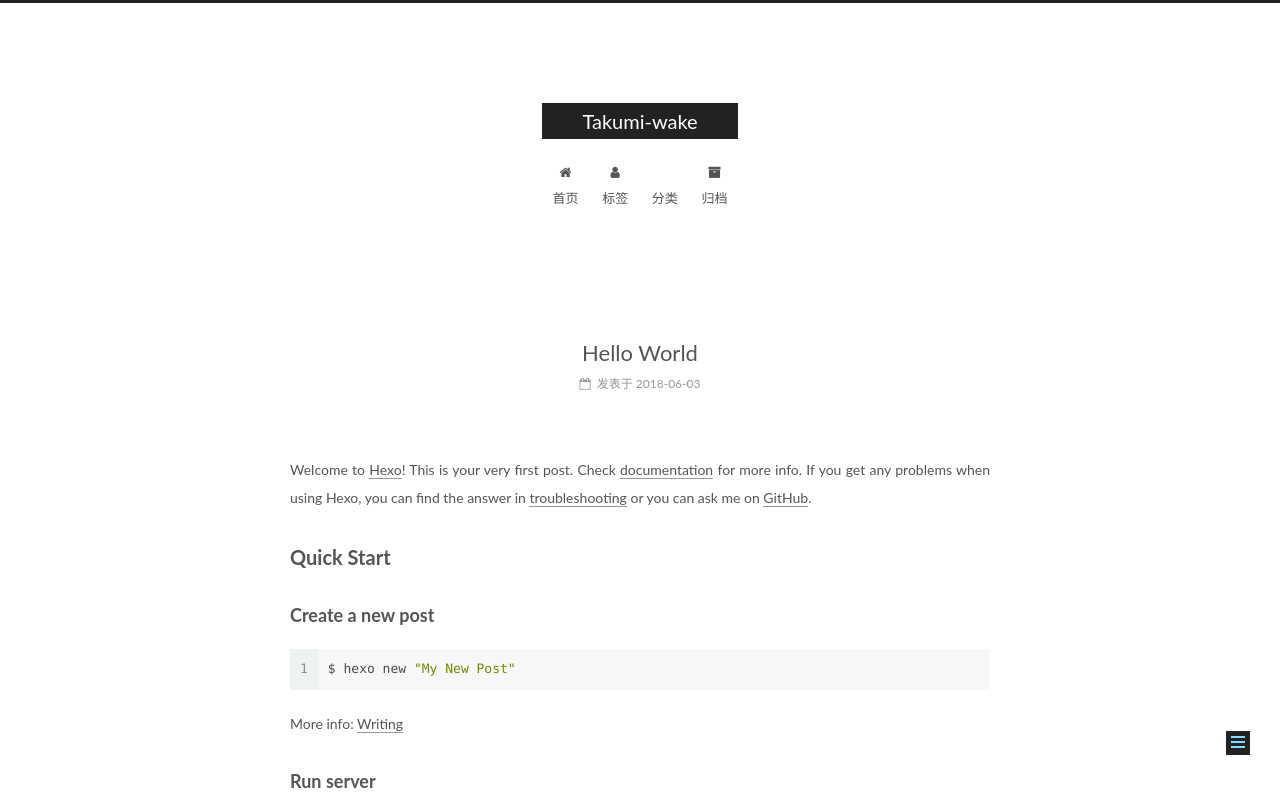
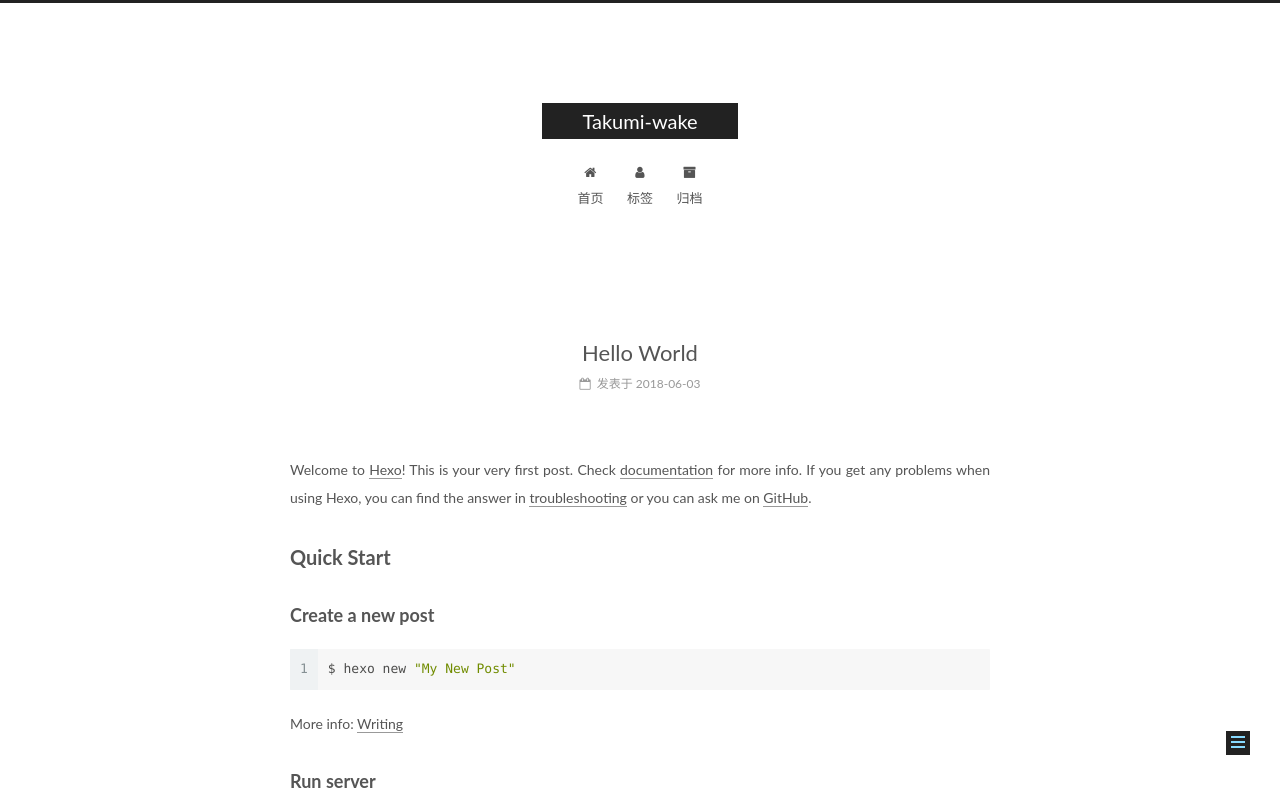
Before and after one commit to Takumi-wake/Takumi-wake.github.io, a plain HTML site: page 2018/06/03/hello-world/index.html in a window 1280 px wide. Shown: the top 800 px of the page. Drawn offline with Linux system fonts and the light colour scheme.

Commit message:
Site updated: 2018-06-03 20:30:10

```diff
--- a/2018/06/03/hello-world/index.html
+++ b/2018/06/03/hello-world/index.html
@@ -196,16 +196,6 @@
               <i class="menu-item-icon fa fa-fw fa-user"></i> <br />
 
             标签
-          </a>
-        </li>
-
-
-        <li class="menu-item menu-item-categories">
-          <a href="/分类" rel="section">
-
-              <i class="menu-item-icon fa fa-fw fa-categories"></i> <br />
-
-            分类
           </a>
         </li>
 
```
Also changed, not shown: 2018/06/03/hello-少年/index.html (+0 -10 lines), archives/2018/06/index.html (+0 -10 lines), archives/2018/index.html (+0 -10 lines), archives/index.html (+0 -10 lines), index.html (+0 -10 lines).
